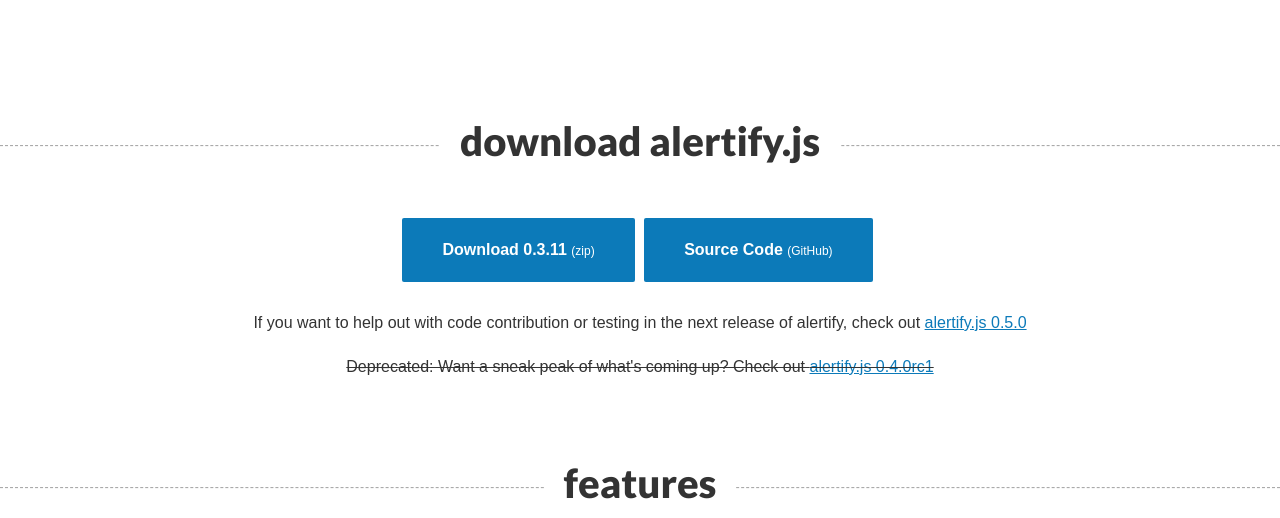
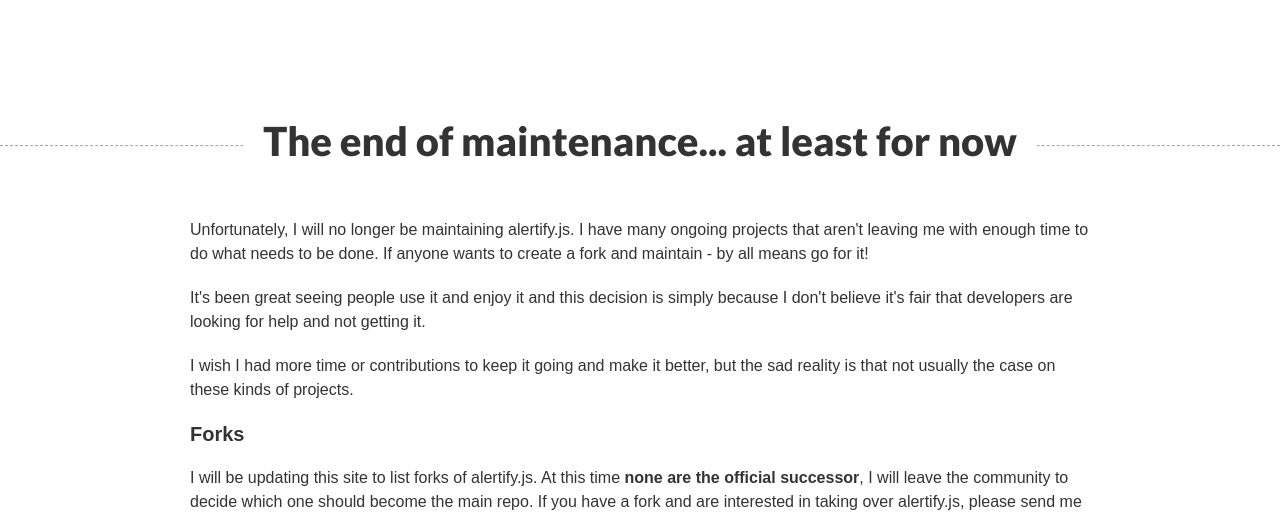
Before and after one commit to fabien-d/alertify.js, a website with bundled scripts: page index.html in a window 1280 px wide. Shown: the part 571-1089 px from the top of the page. Built offline with nearby package versions, Linux system fonts and the light colour scheme.

Commit message:
End of maintenance message

```diff
--- a/index.html
+++ b/index.html
@@ -31,6 +31,21 @@
 			<p class="social">Follow me: <a href="http://www.github.com/fabien-d"><i class="icon-github"></i> fabien-d</a> and <a href="http://www.twitter.com/fabien_doiron"><i class="icon-twitter"></i> @fabien_doiron</a></p>
 		</div>
 	</header>
+
+	<h2><span>The end of maintenance... at least for now</span></h2>
+	<section class="block">
+		<div class="container">
+			<p>Unfortunately, I will no longer be maintaining alertify.js. I have many ongoing projects that aren't leaving me with enough time to do what needs to be done. If anyone wants to create a fork and maintain - by all means go for it!</p>
+			<p>It's been great seeing people use it and enjoy it and this decision is simply because I don't believe it's fair that developers are looking for help and not getting it.</p>
+			<p>I wish I had more time or contributions to keep it going and make it better, but the sad reality is that not usually the case on these kinds of projects.</p>
+
+			<h3>Forks</h3>
+			<p>I will be updating this site to list forks of alertify.js. At this time <strong>none are the official successor</strong>, I will leave the community to decide which one should become the main repo. If you have a fork and are interested in taking over alertify.js, please send me a note.</p>
+			<ul>
+				<li><a href="http://alertifyjs.org/">alertifyjs.org</a></li>
+			</ul>
+		</div>
+	</div>
 
 	<h2><span>download alertify.js</span></h2>
     <section class="block">
```
Also changed, not shown: 0.4.0rc1/index.html (+16 -1 lines).
